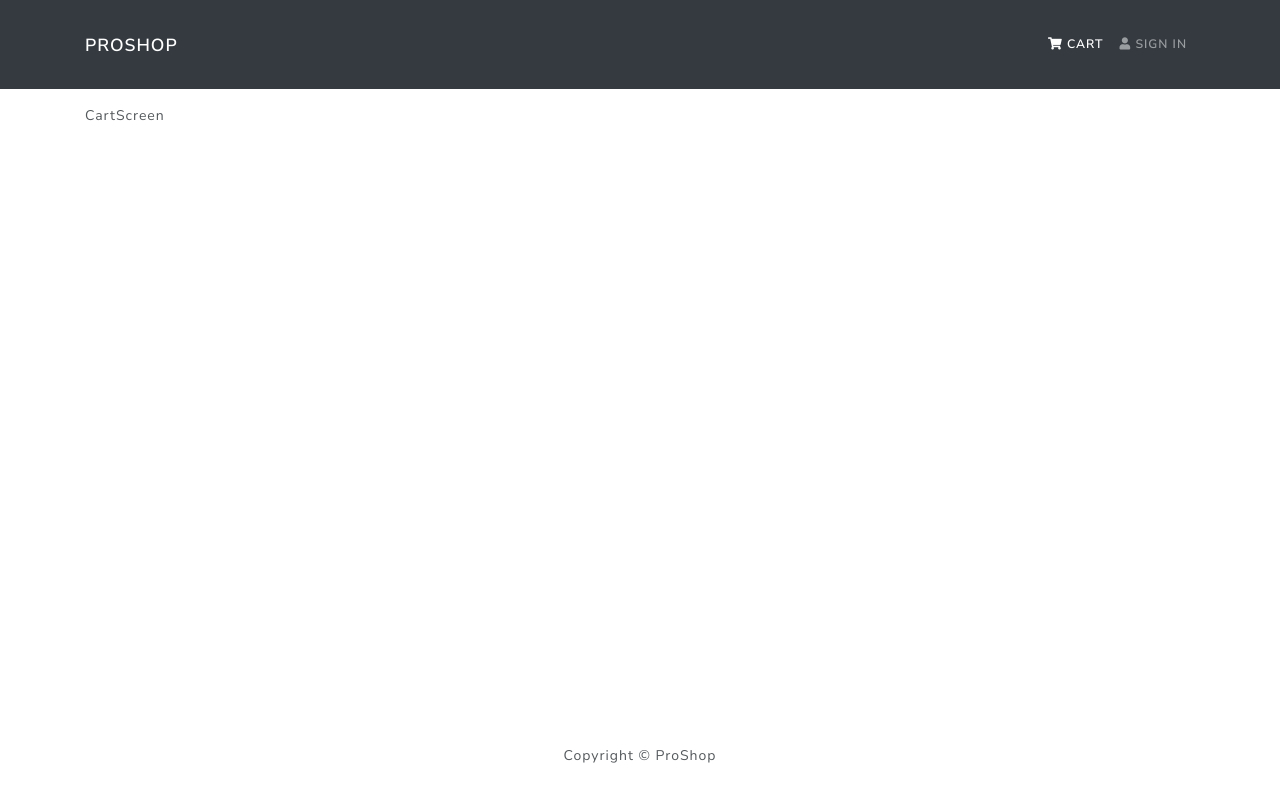
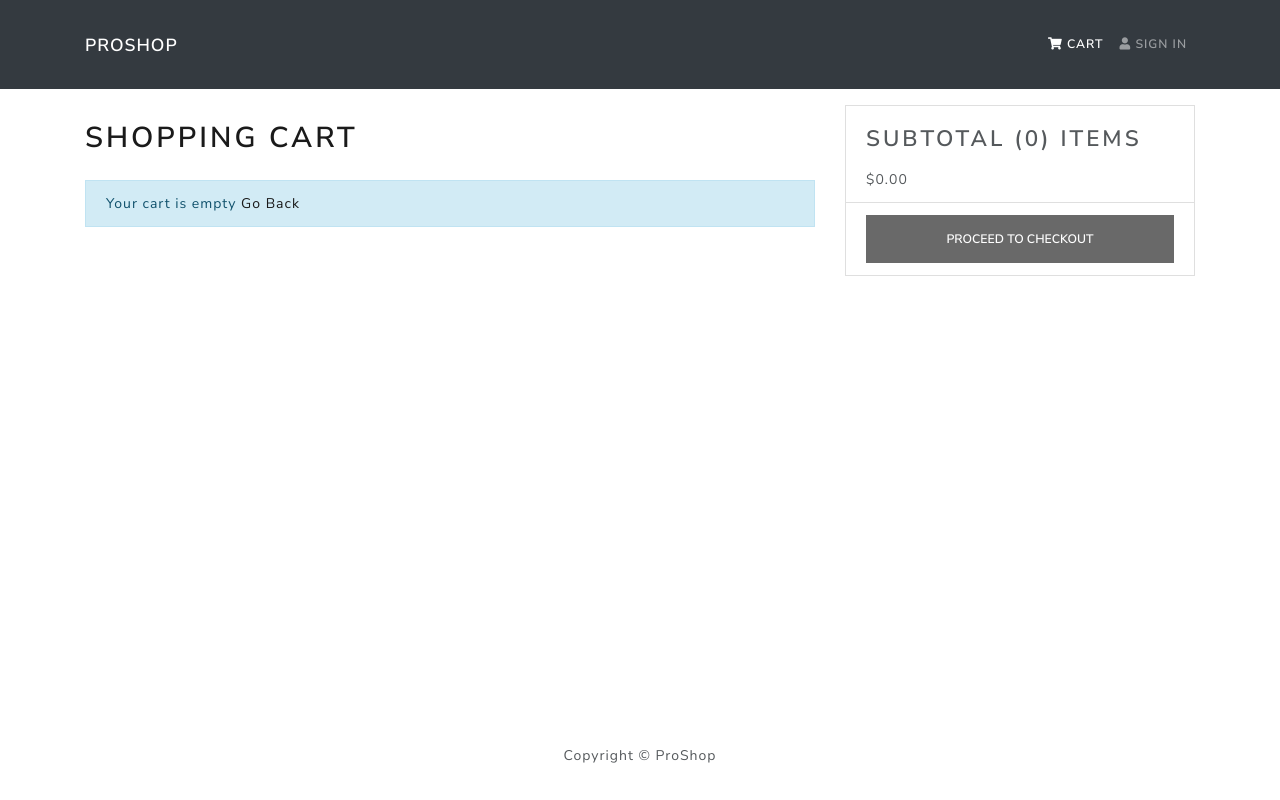
Before and after one commit to locaulker/proshop, a React (Create React App) app in the folder frontend/: page /cart in a window 1280 px wide. Built offline with nearby package versions, Linux system fonts and the light colour scheme.

Commit message:
added checkout screen

```diff
--- a/frontend/src/index.css
+++ b/frontend/src/index.css
@@ -1,5 +1,15 @@
 main {
   min-height: 80vh;
+}
+
+h1 {
+  font-size: 1.8rem;
+  padding: 1rem 0;
+}
+
+h2 {
+  font-size: 1.4rem;
+  padding: 0.5rem 0;
 }
 
 h3 {
--- a/frontend/src/screens/CartScreen.js
+++ b/frontend/src/screens/CartScreen.js
@@ -1,18 +1,17 @@
-import React, { useEffect } from 'react'
-import { Link, useParams, useNavigate, useLocation } from 'react-router-dom'
-import { useDispatch, useSelector } from 'react-redux'
-import { Row, Col, ListGroup, Image, Button, Card } from 'react-bootstrap'
-import Message from '../components/Message'
-import { addTocart } from '../actions/cartActions'
+import React, { useEffect } from "react"
+import { Link, useParams, useLocation } from "react-router-dom"
+import { useDispatch, useSelector } from "react-redux"
+import { Row, Col, ListGroup, Image, Button, Card, Form } from "react-bootstrap"
+import Message from "../components/Message"
+import { addTocart } from "../actions/cartActions"
 
 const CartScreen = () => {
   const params = useParams()
-  let navigate = useNavigate()
   let location = useLocation()
 
   const productId = params.id
 
-  const qty = location.search ? Number(location.search.split('=')[1]) : 1
+  const qty = location.search ? Number(location.search.split("=")[1]) : 1
 
   const dispatch = useDispatch()
 
@@ -25,7 +24,101 @@ const CartScreen = () => {
     }
   }, [dispatch, productId, qty])
 
-  return <div>CartScreen</div>
+  const removeFromCartHandler = id => {
+    console.log("remove")
+  }
+
+  const checkoutHandler = () => {
+    console.log("Checkout")
+  }
+
+  return (
+    <Row>
+      <Col md={8}>
+        <h1>Shopping Cart</h1>
+        {cartItems.length === 0 ? (
+          <Message>
+            Your cart is empty <Link to="/">Go Back</Link>
+          </Message>
+        ) : (
+          <ListGroup variant="flush">
+            {cartItems.map(item => (
+              <ListGroup.Item key={item.product}>
+                <Row>
+                  <Col md={2}>
+                    <Image
+                      src={item.image}
+                      alt={item.name}
+                      fluid
+                      round="true"
+                    />
+                  </Col>
+                  <Col md={3}>
+                    <Link to={`/product/${item.product}`}>{item.name}</Link>
+                  </Col>
+                  <Col md={2}>${item.price}</Col>
+                  <Col md={2}>
+                    {
+                      <Form.Control
+                        as="select"
+                        value={item.qty}
+                        onChange={e =>
+                          dispatch(
+                            addTocart(item.product, Number(e.target.value))
+                          )
+                        }
+                      >
+                        {[...Array(item.countInStock).keys()].map(x => (
+                          <option key={x + 1} value={x + 1}>
+                            {x + 1}
+                          </option>
+                        ))}
+                      </Form.Control>
+                    }
+                  </Col>
+                  <Col md={2}>
+                    <Button
+                      type="button"
+                      variant="light"
+                      onClick={() => removeFromCartHandler(item.product)}
+                    >
+                      <i className="fas fa-trash"></i>
+                    </Button>
+                  </Col>
+                </Row>
+              </ListGroup.Item>
+            ))}
+          </ListGroup>
+        )}
+      </Col>
+      <Col md={4}>
+        <Card>
+          <ListGroup variant="flush">
+            <ListGroup.Item>
+              <h2>
+                Subtotal ({cartItems.reduce((acc, item) => acc + item.qty, 0)})
+                items
+              </h2>
+              $
+              {cartItems
+                .reduce((acc, item) => acc + item.qty * item.price, 0)
+                .toFixed(2)}
+            </ListGroup.Item>
+            <ListGroup.Item>
+              <Button
+                type="button"
+                className="btn-block"
+                disabled={cartItems.length === 0}
+                onClick={checkoutHandler}
+              >
+                Proceed To Checkout
+              </Button>
+            </ListGroup.Item>
+          </ListGroup>
+        </Card>
+      </Col>
+    </Row>
+  )
 }
 
 export default CartScreen
```
